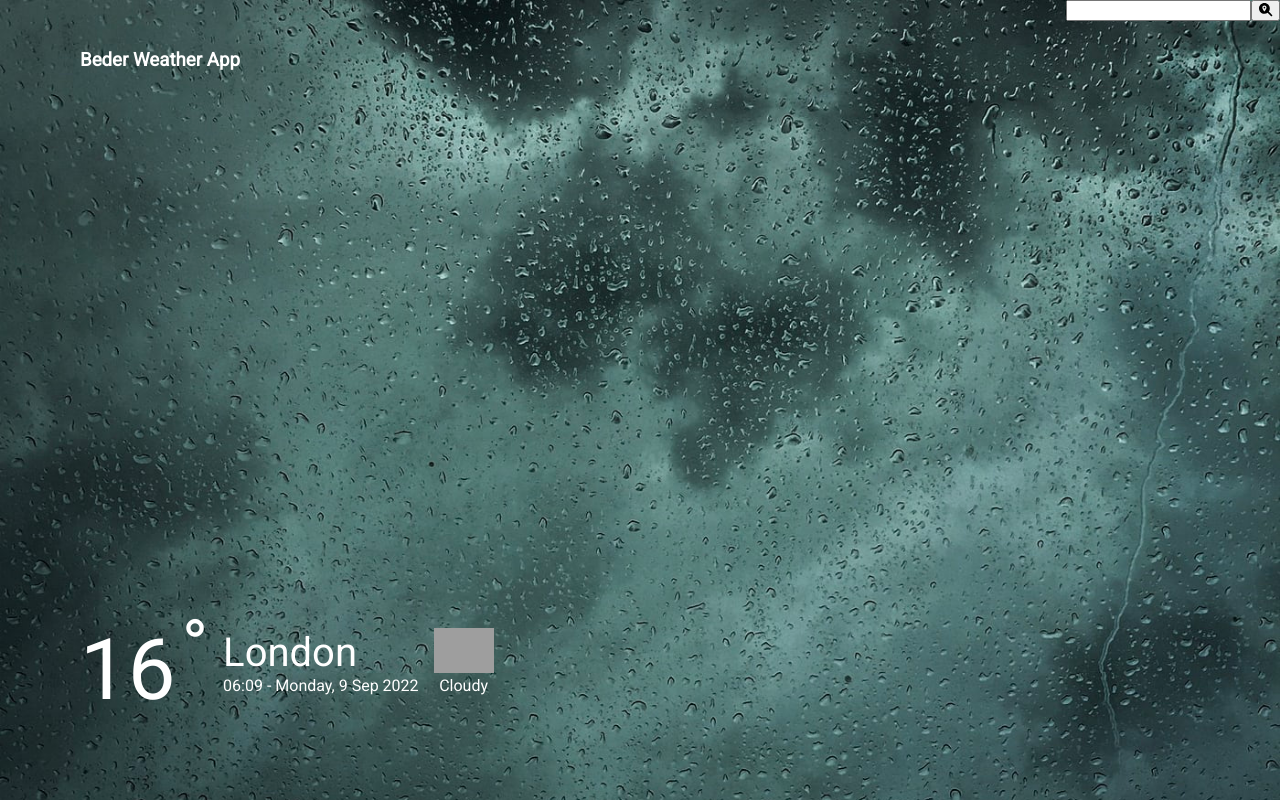
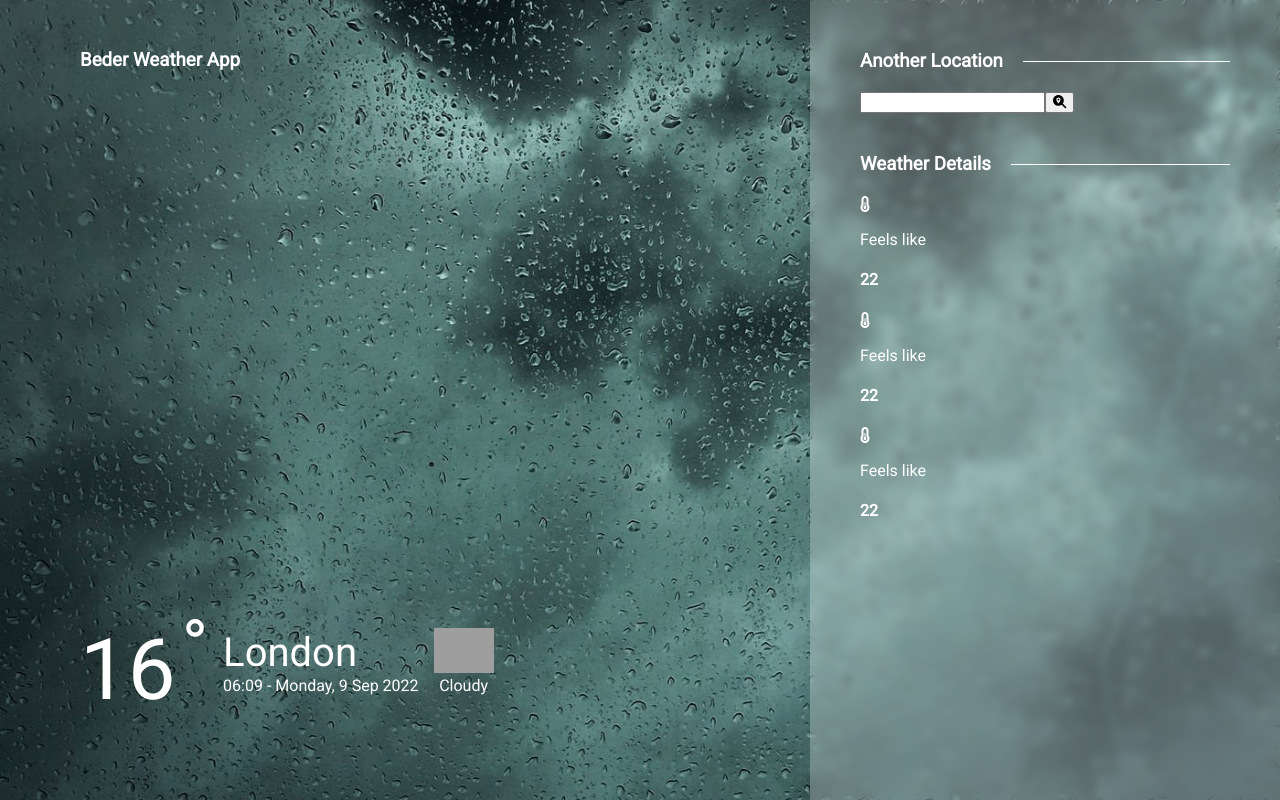
Before and after one commit to kiltonpisli/WeatherApp, a React (Create React App) app in the folder frontend/: page / in a window 1280 px wide. Built offline with nearby package versions, Linux system fonts and the light colour scheme; grey boxes are pictures that could not be loaded.

Commit message:
created weather-details component | styled sidebar and category label

```diff
--- a/frontend/src/components/AnotherLocation.js
+++ b/frontend/src/components/AnotherLocation.js
@@ -1,10 +1,13 @@
 import React from 'react'
+import SidebarCategory from './SidebarCategory';
 import { FontAwesomeIcon } from '@fortawesome/react-fontawesome'
 import { faMagnifyingGlassLocation } from '@fortawesome/free-solid-svg-icons'
 
 const AnotherLocation = () => {
   return (
-    <form action="#">
+    <form action="#" className='another-location'>
+        <SidebarCategory category="Another Location" />
+
         <input type="text" name='' />
         <button type="submit">
           <FontAwesomeIcon icon={faMagnifyingGlassLocation} />
--- a/frontend/src/components/SideBar.js
+++ b/frontend/src/components/SideBar.js
@@ -1,10 +1,12 @@
 import React from 'react'
 import AnotherLocation from './AnotherLocation'
+import WeatherDetails from './WeatherDetails';
 
 const SideBar = () => {
   return (
     <div className='sidebar'>
         <AnotherLocation />
+        <WeatherDetails />
     </div>
   )
 }
--- /dev/null
+++ b/frontend/src/components/SidebarCategory.js
@@ -0,0 +1,16 @@
+import React from 'react'
+
+const SidebarCategory = (props) => {
+  return (
+    <div className="category">
+        <h3>{props.category}</h3>
+        <span className="line"></span>
+    </div>
+  )
+}
+
+SidebarCategory.defaultProps = {
+    category: "Category Title",
+}
+
+export default SidebarCategory
--- /dev/null
+++ b/frontend/src/components/WeatherDetails.js
@@ -0,0 +1,32 @@
+import React from 'react'
+import SidebarCategory from './SidebarCategory'
+import { FontAwesomeIcon } from '@fortawesome/react-fontawesome'
+import { faTemperatureHalf, faTemperatureArrowDown, faTemperatureArrowUp, faWind, faDroplet, faGaugeHigh, faEye } from '@fortawesome/free-solid-svg-icons'
+
+const WeatherDetails = () => {
+  return (
+    <div className='weather-details'>
+        <SidebarCategory category="Weather Details" />
+
+        <div className="flex-box">
+            <div className="box">
+                <FontAwesomeIcon icon={faTemperatureHalf} />
+                <p>Feels like</p>
+                <h4>22</h4>
+            </div>
+            <div className="box">
+                <FontAwesomeIcon icon={faTemperatureHalf} />
+                <p>Feels like</p>
+                <h4>22</h4>
+            </div>
+            <div className="box">
+                <FontAwesomeIcon icon={faTemperatureHalf} />
+                <p>Feels like</p>
+                <h4>22</h4>
+            </div>
+        </div>
+    </div>
+  )
+}
+
+export default WeatherDetails
--- a/frontend/src/index.scss
+++ b/frontend/src/index.scss
@@ -79,4 +79,40 @@ code {
       }
     }
   }
+  .sidebar{
+    padding: 50px;
+    box-sizing: border-box;
+    min-width: 300px;
+    width: 100%;
+    max-width: 470px;
+    overflow-y: scroll;
+    background: rgba(255, 255, 255, 0.24);
+    box-shadow: 0 4px 30px rgb(0 0 0 / 10%);
+    backdrop-filter: blur(4.8px);
+    -webkit-backdrop-filter: blur(4.8px);
+
+    .category{
+      display: flex;
+      align-items: center;
+      justify-content: space-between;
+      gap: 20px;
+      margin-bottom: 20px;
+
+      h3{
+        margin: 0;
+      }
+      .line{
+        display: block;
+        flex: 1;
+        height: 1px;
+        background: #fff;
+      }
+    }
+    .another-location{
+      margin-bottom: 40px;
+    }
+  }
+
+
+
 }
```
